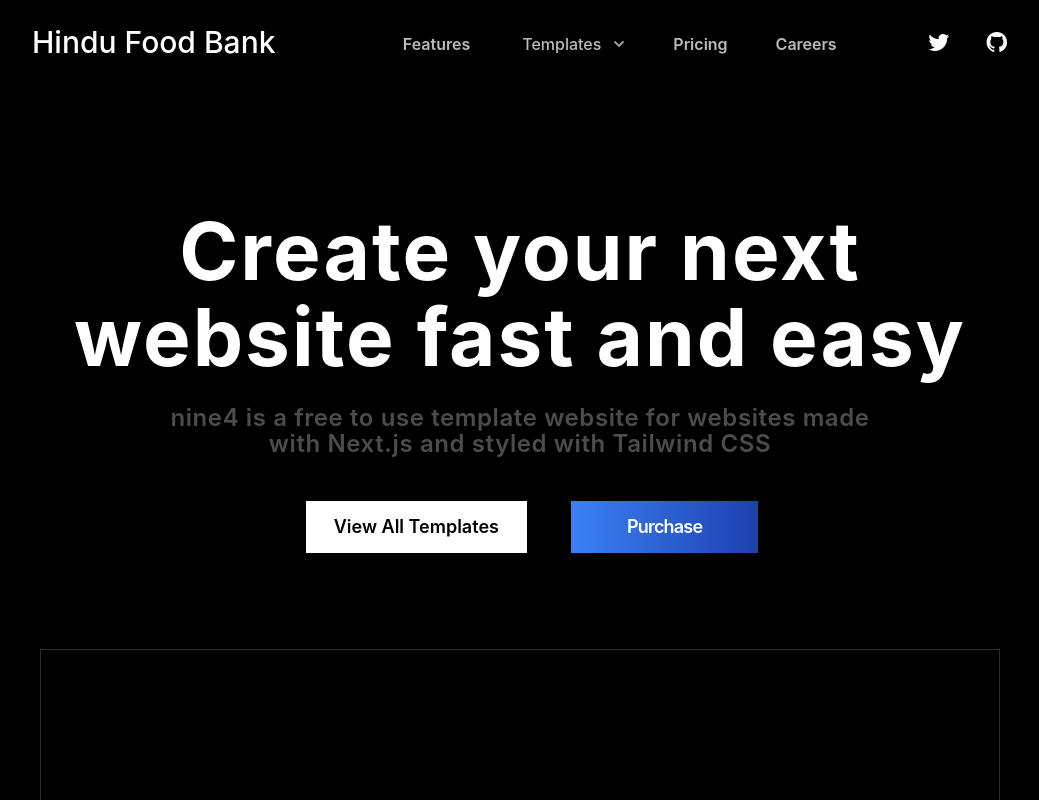
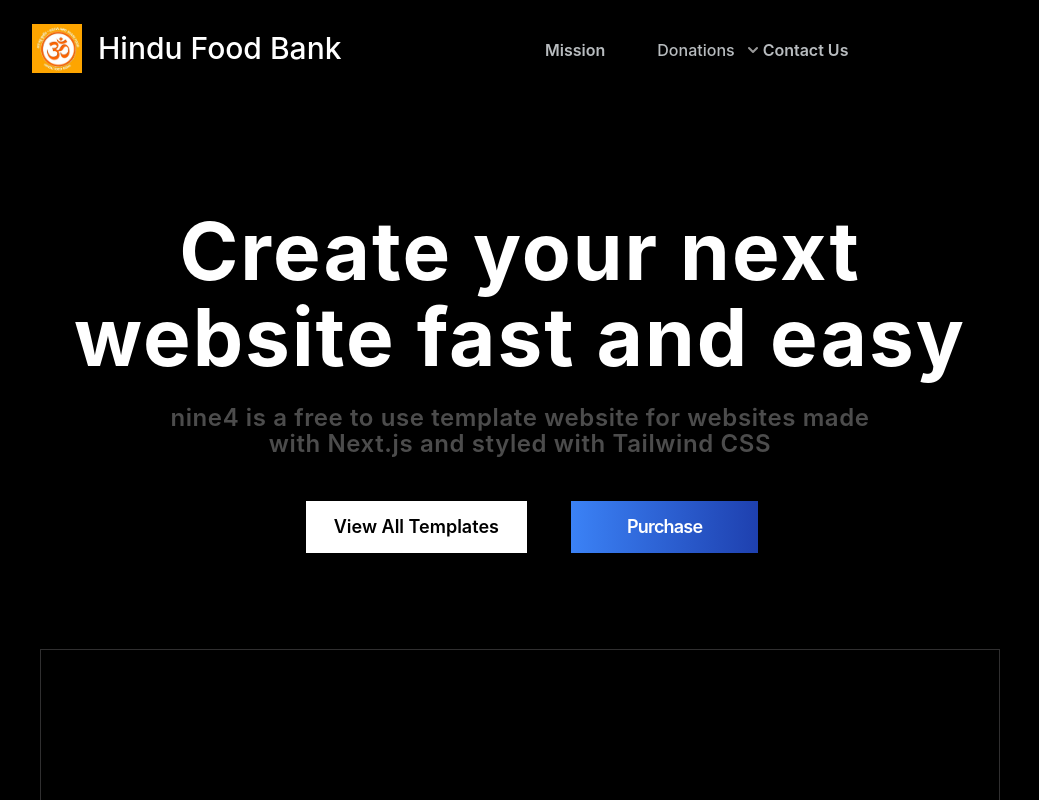
Before and after one commit to LuckyHariharan/HinduFoodBank, a Next.js app: page / in a window 1280 px wide. Shown: the top 800 px of the page, without its empty margins (120-1159 px from the left). Built offline with nearby package versions, Linux system fonts and the light colour scheme.

Commit message:
save copy 1

```diff
--- a/components/Header.js
+++ b/components/Header.js
@@ -1,5 +1,6 @@
 import React from "react";
-
+import Image from "next/image"; // Ensure you're importing the Image component from next/image
+import ganesh2 from "../img/ganesha2.jpg"; // Make sure this path is correct
 export default function Header() {
   const [navbarOpen, setNavbarOpen] = React.useState(false);
   const [flyer, setFlyer] = React.useState(false);
@@ -8,7 +9,9 @@ export default function Header() {
   return (
     <header class="fixed top-0 w-full clearNav z-50">
       <div class="max-w-5xl mx-auto flex flex-wrap p-5 flex-col md:flex-row">
-        <div className="flex flex-row items-center justify-between p-3 md:p-1">
+        <div className="flex flex-row items-center justify-between p-3 space-x-4 md:p-1">
+          <Image src={ganesh2} alt="Ganesh" width={50} height={50} />
+
           <a href="/" class="flex text-3xl text-white font-medium mb-4 md:mb-0">
             Hindu Food Bank
           </a>
@@ -44,7 +47,7 @@ export default function Header() {
         >
           <div class="md:ml-auto md:mr-auto font-4 pt-1 md:pl-14 pl-1 flex flex-wrap items-center md:text-base text-1xl md:justify-center justify-items-start">
             <a class="mr-11 pr-2 cursor-pointer text-gray-300 hover:text-white font-semibold tr04">
-              Features
+              Mission
             </a>
             <div className="relative">
               <button
@@ -54,7 +57,7 @@ export default function Header() {
                   "
                 onMouseEnter={() => (setFlyer(!flyer), setFlyerTwo(false))}
               >
-                <span className="tr04">Templates</span>
+                <span className="tr04">Donations</span>
                 <svg
                   className={
                     flyer === true
@@ -126,11 +129,11 @@ export default function Header() {
                 </div>
               </div>
             </div>
-            <a class="mr-12 md:ml-11 ml-0 cursor-pointer text-gray-300 hover:text-white font-semibold tr04">
-              Pricing
-            </a>
+            {/* <a class="mr-12 md:ml-11 ml-0 cursor-pointer text-gray-300 hover:text-white font-semibold tr04">
+              Donation Email
+            </a> */}
             <a class="mr-5 cursor-pointer text-gray-300 hover:text-white font-semibold tr04">
-              Careers
+              Contact Us
             </a>
           </div>
           <a
@@ -139,7 +142,7 @@ export default function Header() {
             target="_blank"
             className="invisible md:visible"
           >
-            <svg
+            {/* <svg
               title="Twitter"
               width="30"
               height="17"
@@ -152,33 +155,7 @@ export default function Header() {
                 d="M15.4528 40C34.0158 40 44.1732 24.6063 44.1732 11.2796C44.1732 10.8465 44.1732 10.4134 44.1536 9.98031C46.122 8.56299 47.8347 6.77166 49.1929 4.74409C47.3819 5.55118 45.4331 6.08268 43.3858 6.33858C45.4724 5.09842 47.0669 3.11023 47.8347 0.74803C45.8858 1.90944 43.7204 2.73622 41.4173 3.18898C39.5669 1.22047 36.9488 0 34.0551 0C28.4842 0 23.9567 4.52756 23.9567 10.0984C23.9567 10.8858 24.0551 11.6536 24.2126 12.4016C15.8268 11.9882 8.38582 7.95276 3.40551 1.85039C2.53937 3.34646 2.04724 5.07874 2.04724 6.92913C2.04724 10.4331 3.83859 13.5237 6.53543 15.3347C4.88189 15.2756 3.32677 14.8228 1.9685 14.0748C1.9685 14.1142 1.9685 14.1536 1.9685 14.2126C1.9685 19.0944 5.45276 23.189 10.0591 24.1142C9.2126 24.3504 8.32677 24.4686 7.40158 24.4686C6.75197 24.4686 6.12204 24.4094 5.51181 24.2913C6.79133 28.3071 10.5315 31.2204 14.9409 31.2992C11.4763 34.0158 7.12599 35.6299 2.40158 35.6299C1.59449 35.6299 0.787401 35.5906 0 35.4921C4.44882 38.3268 9.76378 40 15.4528 40Z"
                 fill="white"
               ></path>
-            </svg>
-          </a>
-          <a
-            data-v-54e46119=""
-            href="https://github.com/"
-            rel="noopener noreferrer"
-            target="_blank"
-            className="pl-7 invisible md:visible"
-          >
-            <svg
-              data-v-54e46119=""
-              width="30"
-              height="20"
-              viewBox="0 0 25 24"
-              fill="none"
-              xmlns="http://www.w3.org/2000/svg"
-              title="GitHub logo"
-              class="github-link--logo"
-            >
-              <path
-                data-v-54e46119=""
-                fill-rule="evenodd"
-                clip-rule="evenodd"
-                d="M12.3019 0C5.50526 0 0 5.50526 0 12.3019C0 17.7392 3.52669 22.3458 8.4127 23.977C9.0244 24.0902 9.25095 23.7126 9.25095 23.3804C9.25095 23.0858 9.2434 22.3156 9.23585 21.2885C5.81488 22.0286 5.08991 19.6422 5.08991 19.6422C4.53108 18.2225 3.72304 17.8373 3.72304 17.8373C2.60537 17.0746 3.80611 17.0897 3.80611 17.0897C5.03705 17.1803 5.69405 18.3584 5.69405 18.3584C6.78906 20.2388 8.57129 19.6951 9.27361 19.3779C9.38688 18.585 9.70406 18.0412 10.0514 17.7316C7.32524 17.4295 4.45556 16.3723 4.45556 11.66C4.45556 10.3158 4.93132 9.22074 5.72426 8.35984C5.59588 8.04266 5.17298 6.79662 5.83754 5.10501C5.83754 5.10501 6.87213 4.77274 9.22074 6.36616C10.2025 6.0943 11.2522 5.95837 12.3019 5.95082C13.344 5.95837 14.4013 6.0943 15.383 6.36616C17.7316 4.77274 18.7662 5.10501 18.7662 5.10501C19.4383 6.79662 19.0154 8.05021 18.887 8.35984C19.6724 9.22074 20.1482 10.3158 20.1482 11.66C20.1482 16.3874 17.271 17.422 14.5297 17.7316C14.9677 18.1092 15.3679 18.8644 15.3679 20.0123C15.3679 21.6586 15.3528 22.9801 15.3528 23.3879C15.3528 23.7202 15.5718 24.0978 16.1986 23.977C21.0846 22.3458 24.6038 17.7392 24.6038 12.3094C24.6038 5.50526 19.0985 0 12.3019 0Z"
-                fill="white"
-              ></path>
-            </svg>
+            </svg> */}
           </a>
         </div>
       </div>
```
Also changed, not shown: img/ganesha2.jpg (added).
